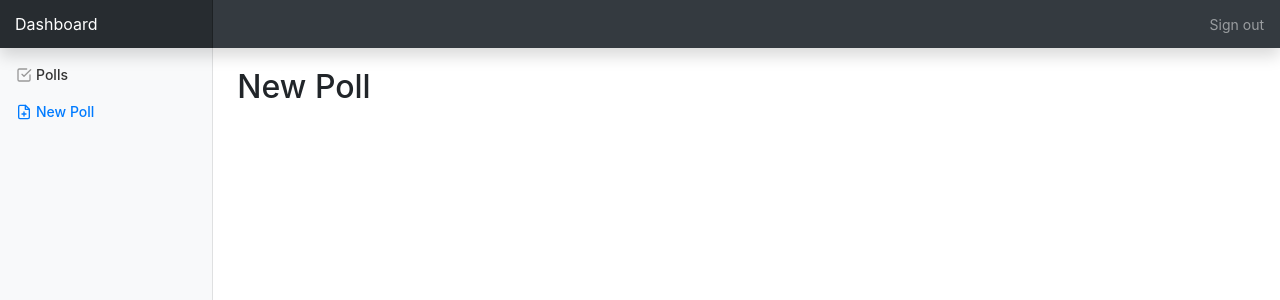
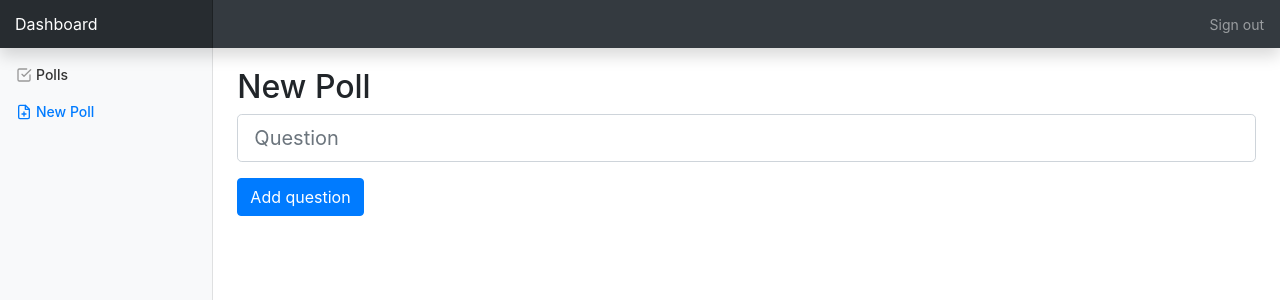
Before and after one commit to georgii-sirotkin/poller, a React (Create React App) app: page /create in a window 1280 px wide. Shown: the top 300 px of the page. Built offline with nearby package versions, Linux system fonts and the light colour scheme.

Commit message:
Enable user to add questions and edit question test

```diff
--- a/src/AddPoll.js
+++ b/src/AddPoll.js
@@ -1,11 +1,55 @@
 import React from 'react';
+import QuestionInput from './QuestionInput';
+import Button from 'react-bootstrap/Button';
+
+const questionTemplate = {
+  type: 'Multiple',
+  text: ''
+};
 
 class AddPoll extends React.Component {
-    render() {
-        return (
-            <h1 className="h2">New Poll</h1>
-        )
-    }
+  constructor(props) {
+    super(props);
+
+    this.state = {
+      questions: [
+        {...questionTemplate}
+      ]
+    };
+
+    this.handleAddQuestionButtonClick = this.handleAddQuestionButtonClick.bind(this);
+  }
+
+  handleQuestionTextChange(index, text) {
+    const questions = [...this.state.questions];
+    questions[index].text = text;
+    this.setState({questions});
+  }
+
+  handleAddQuestionButtonClick() {
+    this.setState({
+      questions: this.state.questions.concat({...questionTemplate})
+    });
+  }
+
+  render() {
+    const questions = this.state.questions.map((question, index) => {
+      return <QuestionInput
+              question={question}
+              key={index}
+              onQuestionTextChange={(e) => this.handleQuestionTextChange(index, e.target.value)} />
+    });
+
+    return (
+        <>
+          <h1 className="h2">New Poll</h1>
+          {questions}
+          <div>
+            <Button variant="primary" onClick={this.handleAddQuestionButtonClick}>Add question</Button>
+          </div>
+        </>
+    )
+  }
 }
 
 export default AddPoll;
--- /dev/null
+++ b/src/QuestionInput.js
@@ -0,0 +1,21 @@
+import React from 'react';
+import Form from 'react-bootstrap/Form';
+
+class QuestionInput extends React.Component {
+  render() {
+    return (
+      <div className="question-input">
+        <Form.Group>
+          <Form.Control
+              type="text"
+              size="lg"
+              placeholder="Question"
+              value={this.props.question.text}
+              onChange={this.props.onQuestionTextChange} />
+        </Form.Group>
+      </div>
+    );
+  }
+}
+
+export default QuestionInput;
```
Also changed, not shown: src/Polls.js (+5 -5 lines), src/App.js (indentation only).
